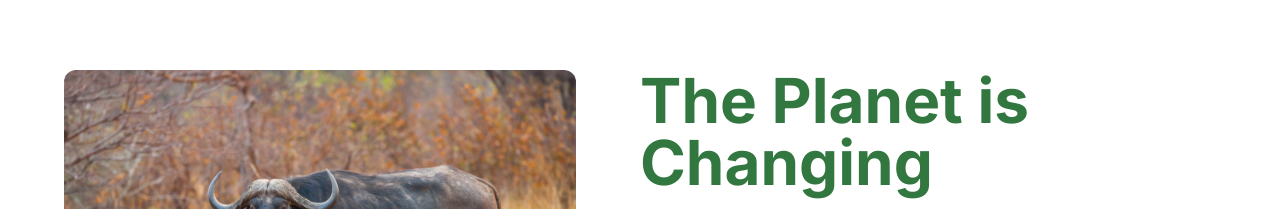
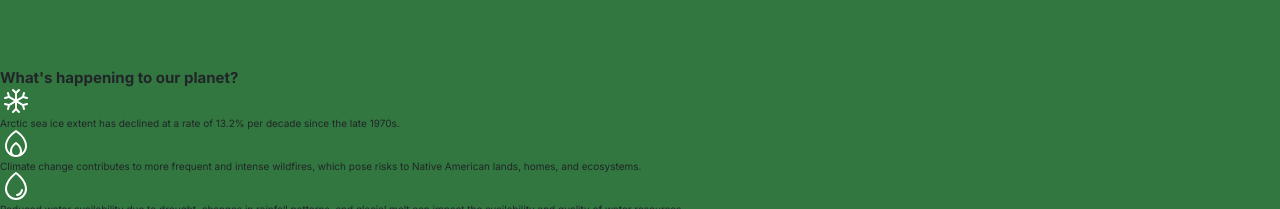
Before and after one commit to euouae682/HackPNW, a Vue app: page / in a window 1280 px wide. Shown: the part 2591-2800 px from the top of the page. Built offline with nearby package versions, Linux system fonts and the light colour scheme.

Commit message:
forgot to commit yesterday

```diff
--- a/src/components/Home.vue
+++ b/src/components/Home.vue
@@ -3,39 +3,40 @@ import Hero from "./Hero.vue";
 import About from "./About.vue";
 import Navbar from "./Navbar.vue";
 import Motto from "./Motto.vue";
+import Statistics from "./Statistics.vue";
 import CallToAction from "./CallToAction.vue";
-import { store } from '../store.js';
-import { onMounted, onUnmounted } from 'vue';
+import { store } from "../store.js";
+import { onMounted, onUnmounted } from "vue";
 
-var fadeInElements = []
+var fadeInElements = [];
 
 onMounted(() => {
-    fadeInElements = Array.from(document.getElementsByClassName('fade-in'))
-    document.addEventListener('scroll', handleScroll)
-    handleScroll()
-})
+  fadeInElements = Array.from(document.getElementsByClassName("fade-in"));
+  document.addEventListener("scroll", handleScroll);
+  handleScroll();
+});
 
 onUnmounted(() => {
-    document.removeEventListener('scroll', handleScroll)
-})
+  document.removeEventListener("scroll", handleScroll);
+});
 
 const handleScroll = (evt) => {
   for (var i = 0; i < fadeInElements.length; i++) {
-        var elem = fadeInElements[i]
+    var elem = fadeInElements[i];
     if (isElemVisible(elem)) {
-          elem.style.opacity = '1'
-          elem.style.transform = 'scale(1)'
-          fadeInElements.splice(i, 1) // only allow it to run once
+      elem.style.opacity = "1";
+      elem.style.transform = "scale(1)";
+      fadeInElements.splice(i, 1); // only allow it to run once
     }
   }
-}
+};
 
 const isElemVisible = (el) => {
-      var rect = el.getBoundingClientRect()
-      var elemTop = rect.top + 300 // 200 = buffer
-      var elemBottom = rect.bottom
-      return elemTop < window.innerHeight && elemBottom >= 0
-}
+  var rect = el.getBoundingClientRect();
+  var elemTop = rect.top + 300; // 200 = buffer
+  var elemBottom = rect.bottom;
+  return elemTop < window.innerHeight && elemBottom >= 0;
+};
 </script>
 
 <template>
@@ -43,6 +44,7 @@ const isElemVisible = (el) => {
     <Hero />
     <About />
     <Motto />
+    <Statistics />
     <CallToAction />
   </main>
 </template>
--- /dev/null
+++ b/src/components/Statistics.vue
@@ -0,0 +1,74 @@
+<script setup></script>
+
+<template>
+  <div class="stats">
+    <h2>What's happening to our planet?</h2>
+
+    <div class="stats-box">
+      <div class="stats-1">
+        <svg
+          xmlns="http://www.w3.org/2000/svg"
+          width="32"
+          height="32"
+          fill="#fff"
+          viewBox="0 0 256 256"
+          class="stats-icon"
+        >
+          <path
+            d="M223.77,150.09a8,8,0,0,1-5.86,9.68l-24.64,6,6.46,24.11a8,8,0,0,1-5.66,9.8A8.25,8.25,0,0,1,192,200a8,8,0,0,1-7.72-5.93l-7.72-28.8L136,141.86v46.83l21.66,21.65a8,8,0,0,1-11.32,11.32L128,203.31l-18.34,18.35a8,8,0,0,1-11.32-11.32L120,188.69V141.86L79.45,165.27l-7.72,28.8A8,8,0,0,1,64,200a8.25,8.25,0,0,1-2.08-.27,8,8,0,0,1-5.66-9.8l6.46-24.11-24.64-6a8,8,0,0,1,3.82-15.54l29.45,7.23L112,128,71.36,104.54l-29.45,7.23A7.85,7.85,0,0,1,40,112a8,8,0,0,1-1.91-15.77l24.64-6L56.27,66.07a8,8,0,0,1,15.46-4.14l7.72,28.8L120,114.14V67.31L98.34,45.66a8,8,0,0,1,11.32-11.32L128,52.69l18.34-18.35a8,8,0,0,1,11.32,11.32L136,67.31v46.83l40.55-23.41,7.72-28.8a8,8,0,0,1,15.46,4.14l-6.46,24.11,24.64,6A8,8,0,0,1,216,112a7.85,7.85,0,0,1-1.91-.23l-29.45-7.23L144,128l40.64,23.46,29.45-7.23A8,8,0,0,1,223.77,150.09Z"
+          ></path>
+        </svg>
+        <p>
+          Arctic sea ice extent has declined at a rate of 13.2% per decade since
+          the late 1970s.
+        </p>
+      </div>
+
+      <div class="stats-2">
+        <svg
+          xmlns="http://www.w3.org/2000/svg"
+          width="32"
+          height="32"
+          fill="#fff"
+          viewBox="0 0 256 256"
+          class="stats-icon"
+        >
+          <path
+            d="M173.79,51.48a221.25,221.25,0,0,0-41.67-34.34,8,8,0,0,0-8.24,0A221.25,221.25,0,0,0,82.21,51.48C54.59,80.48,40,112.47,40,144a88,88,0,0,0,176,0C216,112.47,201.41,80.48,173.79,51.48ZM96,184c0-27.67,22.53-47.28,32-54.3,9.48,7,32,26.63,32,54.3a32,32,0,0,1-64,0Zm77.27,15.93A47.8,47.8,0,0,0,176,184c0-44-42.09-69.79-43.88-70.86a8,8,0,0,0-8.24,0C122.09,114.21,80,140,80,184a47.8,47.8,0,0,0,2.73,15.93A71.88,71.88,0,0,1,56,144c0-34.41,20.4-63.15,37.52-81.19A216.21,216.21,0,0,1,128,33.54a215.77,215.77,0,0,1,34.48,29.27C193.49,95.5,200,125,200,144A71.88,71.88,0,0,1,173.27,199.93Z"
+          ></path>
+        </svg>
+        <p>
+          Climate change contributes to more frequent and intense wildfires,
+          which pose risks to Native American lands, homes, and ecosystems.
+        </p>
+      </div>
+
+      <div class="stats-3">
+        <svg
+          xmlns="http://www.w3.org/2000/svg"
+          width="32"
+          height="32"
+          fill="#fff"
+          viewBox="0 0 256 256"
+          class="stats-icon"
+        >
+          <path
+            d="M174,47.75a254.19,254.19,0,0,0-41.45-38.3,8,8,0,0,0-9.18,0A254.19,254.19,0,0,0,82,47.75C54.51,79.32,40,112.6,40,144a88,88,0,0,0,176,0C216,112.6,201.49,79.32,174,47.75ZM128,216a72.08,72.08,0,0,1-72-72c0-57.23,55.47-105,72-118,16.53,13,72,60.75,72,118A72.08,72.08,0,0,1,128,216Zm55.89-62.66a57.6,57.6,0,0,1-46.56,46.55A8.75,8.75,0,0,1,136,200a8,8,0,0,1-1.32-15.89c16.57-2.79,30.63-16.85,33.44-33.45a8,8,0,0,1,15.78,2.68Z"
+          ></path>
+        </svg>
+        <p>
+          Reduced water availability due to drought, changes in rainfall
+          patterns, and glacial melt can impact the availability and quality of
+          water resources.
+        </p>
+      </div>
+    </div>
+  </div>
+</template>
+
+<style scoped>
+.stats {
+  padding: 9.6rem 0;
+  background-color: #32773f;
+}
+</style>
```
Lines whose indentation alone changed are shown as unchanged.
